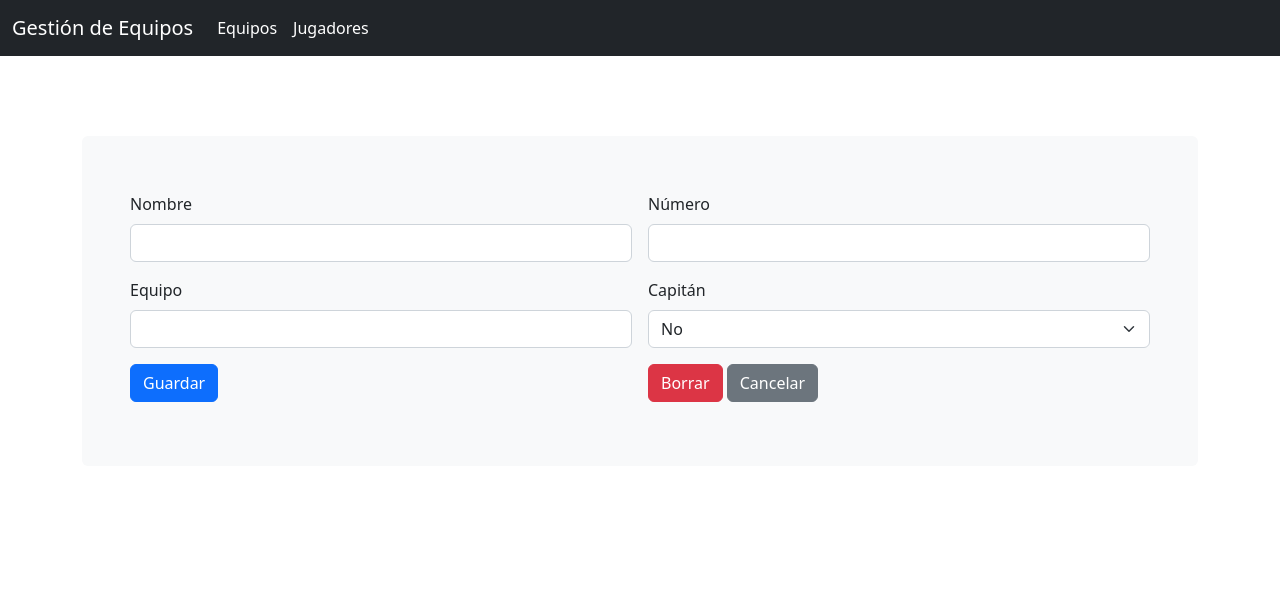
After one commit to j0se/da1984, a PHP site: template view/jugador/show.php in a window 1280 px wide. The commit adds this page. Shown: the top 601 px of the page. Run offline with PHP 8.4, Linux system fonts and the light colour scheme; the template is opened without the code that fills it, so the values that code supplies are empty; some libraries are stand-ins or nearby versions.

Commit message:
Jugador entity

```diff
--- /dev/null
+++ b/view/jugador/show.php
@@ -0,0 +1,56 @@
+<?php
+include('view/navbar.php');
+?>
+
+
+
+<main class="container">
+    <div class="bg-light p-5 rounded">
+
+        <h1><?=strtoupper($model)?></h1>
+
+        <form id="form" class="row g-3" method="POST" action="<?= $_SERVER['PHP_SELF']. "/?model=".$model."&op=update"?>">
+
+            <div class="col-md-6">
+                <label class="form-label">Nombre</label>
+                <input type="hidden" name="id" value="<?= $data[0]['id']?>">
+                <input type="text" class="form-control" name="nombre" id="nombre" value="<?= $data[0]['nombre']?>">
+            </div>
+            <div class="col-md-6">
+                <label class="form-label">Número</label>
+                <input type="text" class="form-control" name="numero" id="numero" value="<?= $data[0]['numero']?>">
+            </div>
+            <div class="col-md-6">
+                <label for="ciudad" class="form-label">Equipo</label>
+                <input type="text" class="form-control" name="equipo" id="equipo" value="<?= $data[0]['equipo']?>">
+            </div>
+            <div class="col-md-6">
+                <label class="form-label">Capitán</label>
+                <select name="captain" class="form-select">
+                    <option value="0" <?= $data[0]['captain'] == 0 ? ' SELECTED ' : '' ?>>No</option>
+                    <option value="1" <?= $data[0]['captain'] == 1 ? ' SELECTED ' : '' ?>>Si</option>
+                </select>
+            </div>
+            <div class="col-md-6">
+                <button type="submit" class="btn btn-primary">Guardar</button>
+
+            </div>
+
+            <div class="col-md-6">
+                <button id="delete" class="btn btn-danger">Borrar</button>
+                <a href="/?model=<?=$model?>&op=list" class="btn btn-secondary">Cancelar</a>
+            </div>
+            </form>
+        </form>
+    </div>
+</main>
+
+<script>
+    $(document).ready(function(){
+        $("#delete").click(function()
+        {
+            $('#form').attr('action', '<?= $_SERVER['PHP_SELF']. "/?model=".$model."&op=delete"?>');
+        });
+
+    });
+</script>
--- a/view/navbar.php
+++ b/view/navbar.php
@@ -9,6 +9,9 @@
         <li class="nav-item">
           <a class="nav-link active" aria-current="page" href="/?model=equipo&op=list">Equipos</a>
         </li>
+        <li class="nav-item">
+          <a class="nav-link active" aria-current="page" href="/?model=jugador&op=list">Jugadores</a>
+        </li>
       </ul>
     </div>
   </div>
```
Also changed, not shown: index.php (+9 -1 lines), model/Jugador.php (added, +73 -0 lines), view/jugador/new.php (added, +41 -0 lines).
